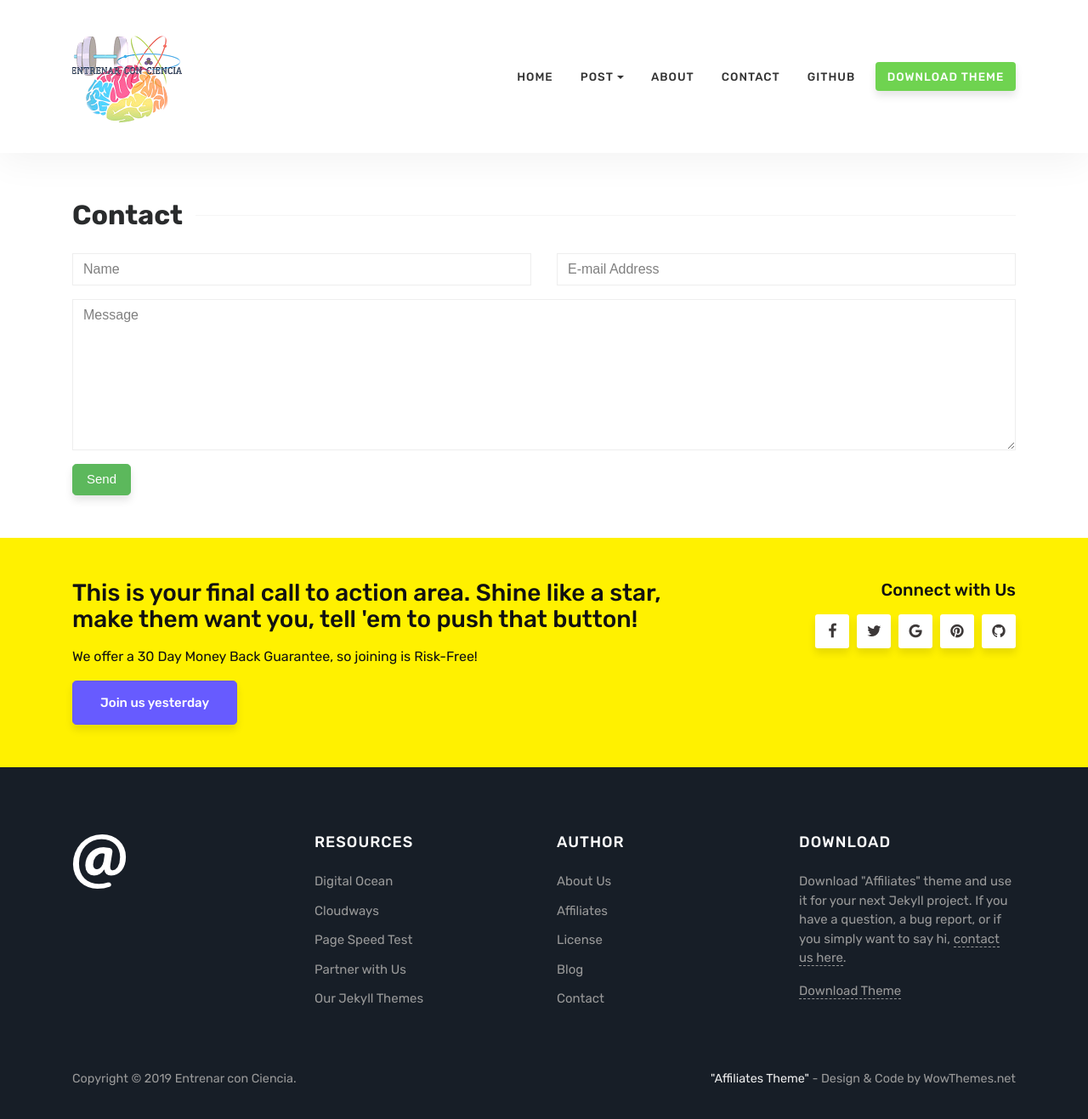
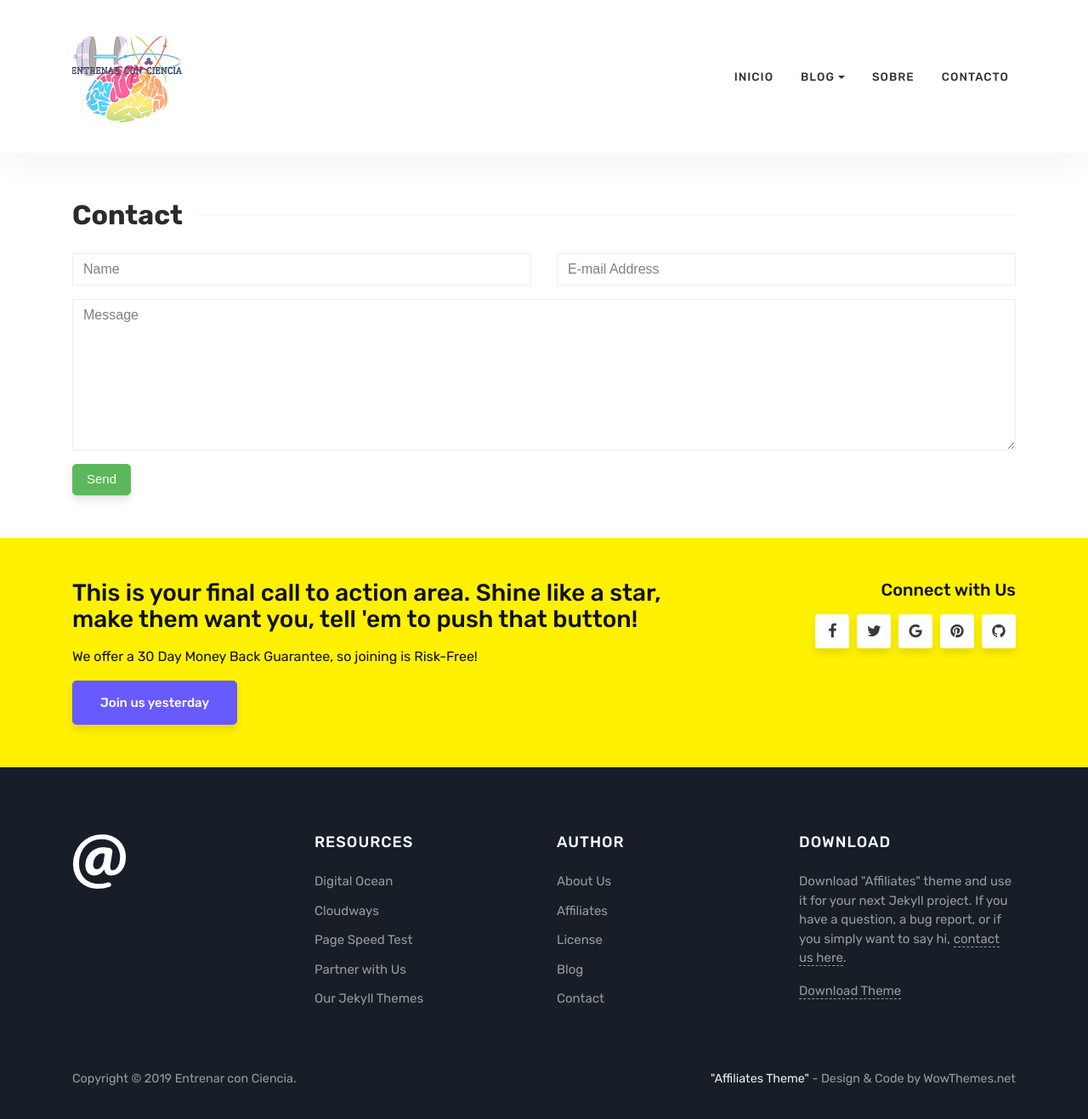
Before and after one commit to msanhueza/alex, a Jekyll site: the page built from contact.html, in a window 1280 px wide and 1326 px high. Shown: the top 1317 px of the window at 85% size. Built offline with Jekyll 4.4.1, drawn with Linux system fonts in a browser that asks for light colours.

Commit message:
Update default.html

```diff
--- a/_layouts/default.html
+++ b/_layouts/default.html
@@ -57,11 +57,11 @@
             <ul class="navbar-nav ml-auto">
 
                 <li class="nav-item">
-                <a class="nav-link" href="{{ site.baseurl }}/index.html">Home</a>
+                <a class="nav-link" href="{{ site.baseurl }}/index.html">Inicio</a>
                 </li>
 
                 <li class="nav-item dropdown">
-                    <a class="nav-link dropdown-toggle" href="#" id="dropdown01" data-toggle="dropdown" aria-haspopup="true" aria-expanded="false">Post</a>
+                    <a class="nav-link dropdown-toggle" href="#" id="dropdown01" data-toggle="dropdown" aria-haspopup="true" aria-expanded="false">Blog</a>
                     <div class="dropdown-menu" aria-labelledby="dropdown01">
                     <a class="dropdown-item" href="{{ site.baseurl }}/jekyll/tutorial/2018/01/12/is-intelligence-enough.html">Left Sidebar</a>
                     <a class="dropdown-item" href="{{ site.baseurl }}/jekyll/tutorial/2018/01/12/red-riding.html">Right Sidebar</a>
@@ -69,21 +69,13 @@
                 </li>
 
                 <li class="nav-item">
-                    <a class="nav-link" href="{{ site.baseurl }}/about">About</a>
+                    <a class="nav-link" href="{{ site.baseurl }}/about">Sobre</a>
                 </li>
 
                 <li class="nav-item">
-                    <a class="nav-link" href="{{ site.baseurl }}/contact">Contact</a>
+                    <a class="nav-link" href="{{ site.baseurl }}/contact">Contacto</a>
                 </li>
 
-                 <li class="nav-item">
-                    <a target="_blank" class="nav-link" href="https://github.com/wowthemesnet/affiliates-jekyll-theme">Github</a>
-                </li>
-
-
-                <li class="nav-item">
-                    <a class="nav-link highlight" href="https://github.com/wowthemesnet/affiliates-jekyll-theme/archive/master.zip">Download Theme</a>
-                </li>
 
             </ul>
             <!-- End Menu -->
```
